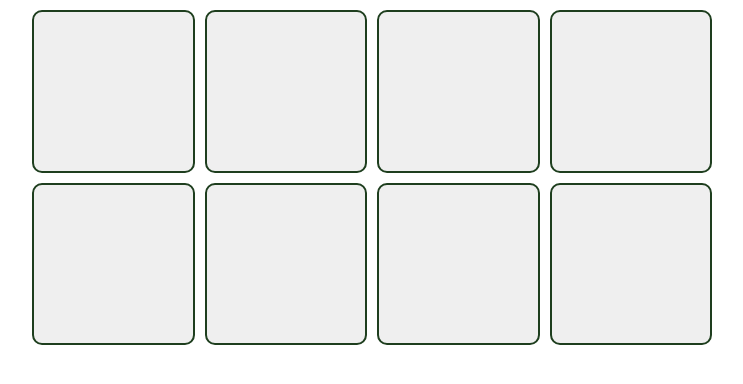
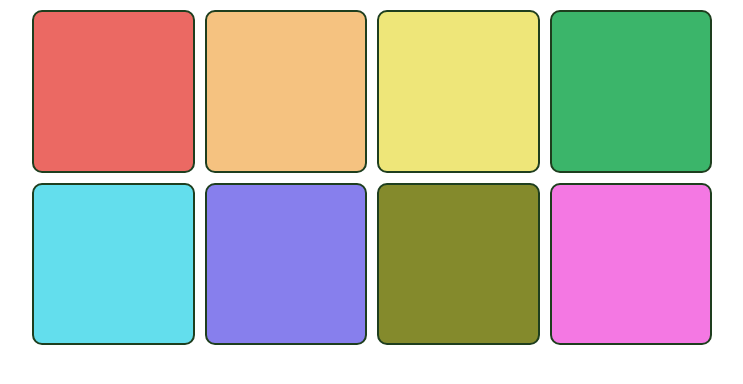
Before and after one commit to joshua-akuna/scrimba-react-tutorials, a React (Vite) app: page /pads in a window 1280 px wide. Shown: the top 384 px of the page, without its empty margins (268-1011 px from the left). Built offline with nearby package versions, Linux system fonts and the light colour scheme.

Commit message:
Pad component created and Pads page refactored for Pad component

```diff
--- /dev/null
+++ b/components/Pad.jsx
@@ -0,0 +1,3 @@
+export default function Pad(props) {
+  return <button style={{ backgroundColor: props.color }}></button>;
+}
--- a/pages/Pads.jsx
+++ b/pages/Pads.jsx
@@ -1,10 +1,11 @@
 import { useState } from 'react';
 import padData from '../data/pads';
+import Pad from '../components/Pad';
 
 export default function Pads() {
   const [pads, setPads] = useState(padData);
 
-  const padElements = pads.map((pad) => <button key={pad.id}></button>);
+  const padElements = pads.map((pad) => <Pad key={pad.id} color={pad.color} />);
 
   return <main className='pads'>{padElements}</main>;
 }
```
